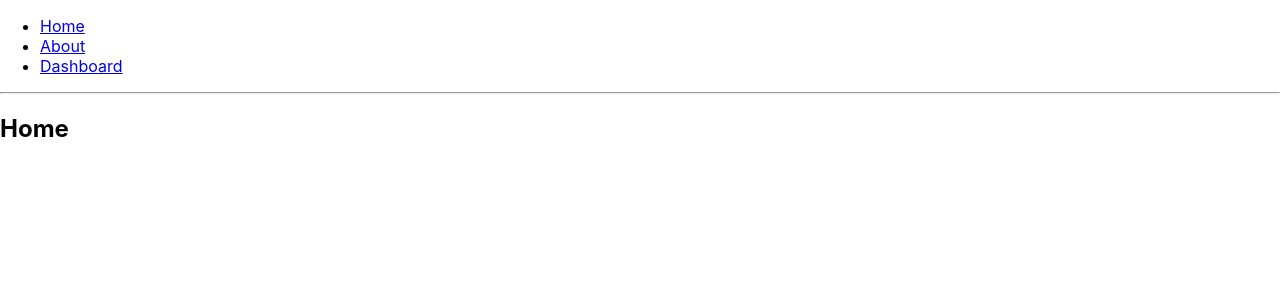
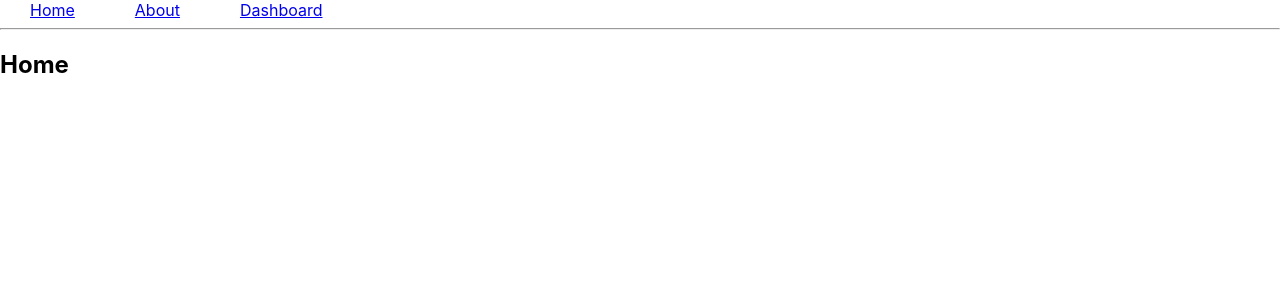
Before and after one commit to yannlelorier/DesarrolloWeb, a React (Create React App) app: page / in a window 1280 px wide. Shown: the top 300 px of the page. Built offline with nearby package versions, Linux system fonts and the light colour scheme.

Commit message:
router basic

```diff
--- a/src/App.js
+++ b/src/App.js
@@ -18,28 +18,15 @@ import {
 export default function BasicExample() {
   return (
     <Router>
-      <div>
-        <ul>
-          <li>
-            <Link to="/">Home</Link>
-          </li>
-          <li>
-            <Link to="/about">About</Link>
-          </li>
-          <li>
-            <Link to="/dashboard">Dashboard</Link>
-          </li>
-        </ul>
+
+      <Link style={{ padding: "30px" }} to="/">Home</Link>
+
+      <Link style={{ padding: "30px" }} to="/about">About</Link>
+
+      <Link style={{ padding: "30px" }} to="/dashboard">Dashboard</Link>
 
       <hr />
 
-        {/*
-          A <Switch> looks through all its children <Route>
-          elements and renders the first one whose path
-          matches the current URL. Use a <Switch> any time
-          you have multiple routes, but you want only one
-          of them to render at a time
-        */}
       <Switch>
         <Route exact path="/">
           <Home />
@@ -51,7 +38,7 @@ export default function BasicExample() {
           <Dashboard />
         </Route>
       </Switch>
-      </div>
+
     </Router>
   );
 }
```
Lines whose indentation alone changed are shown as unchanged.
